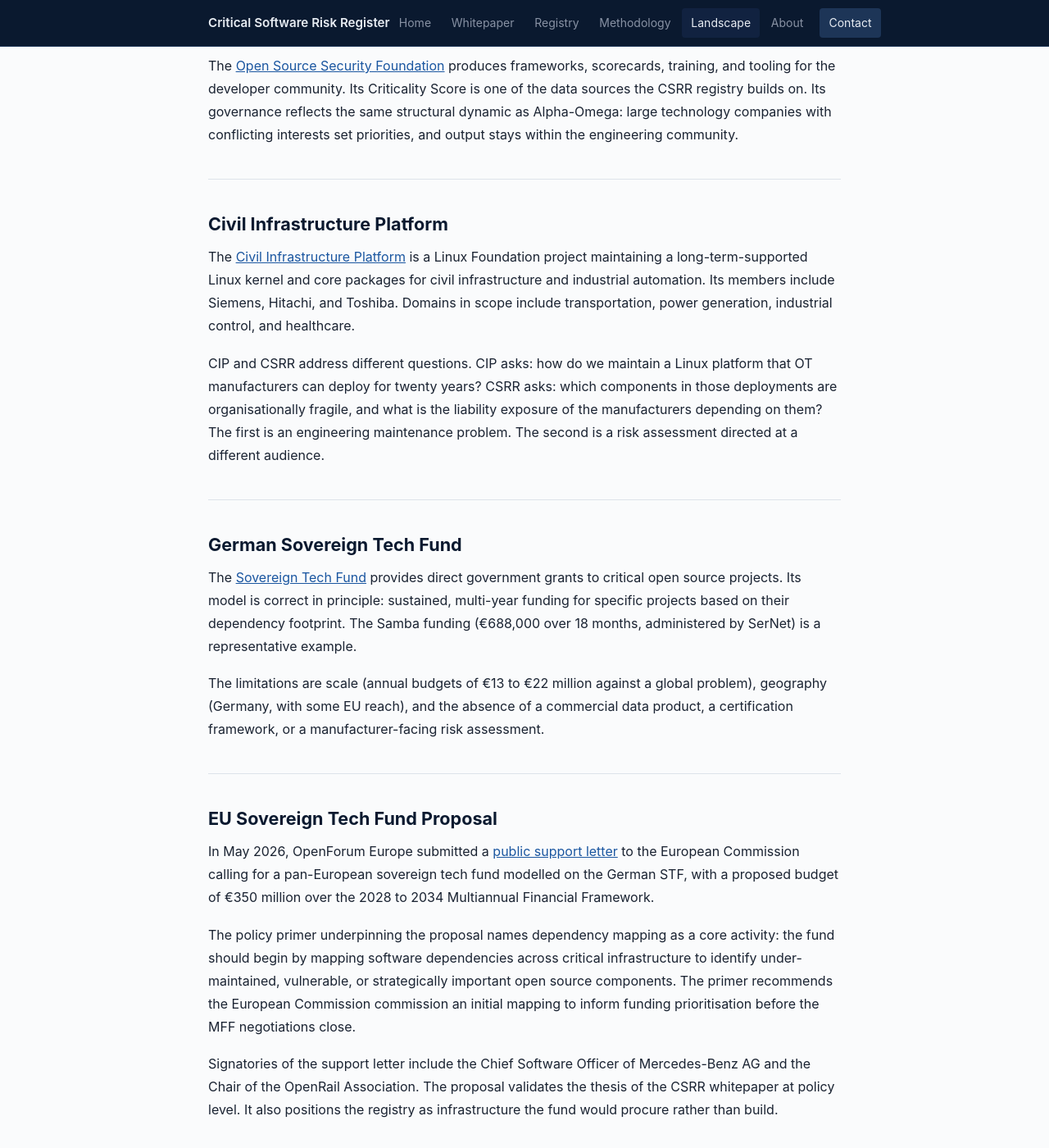
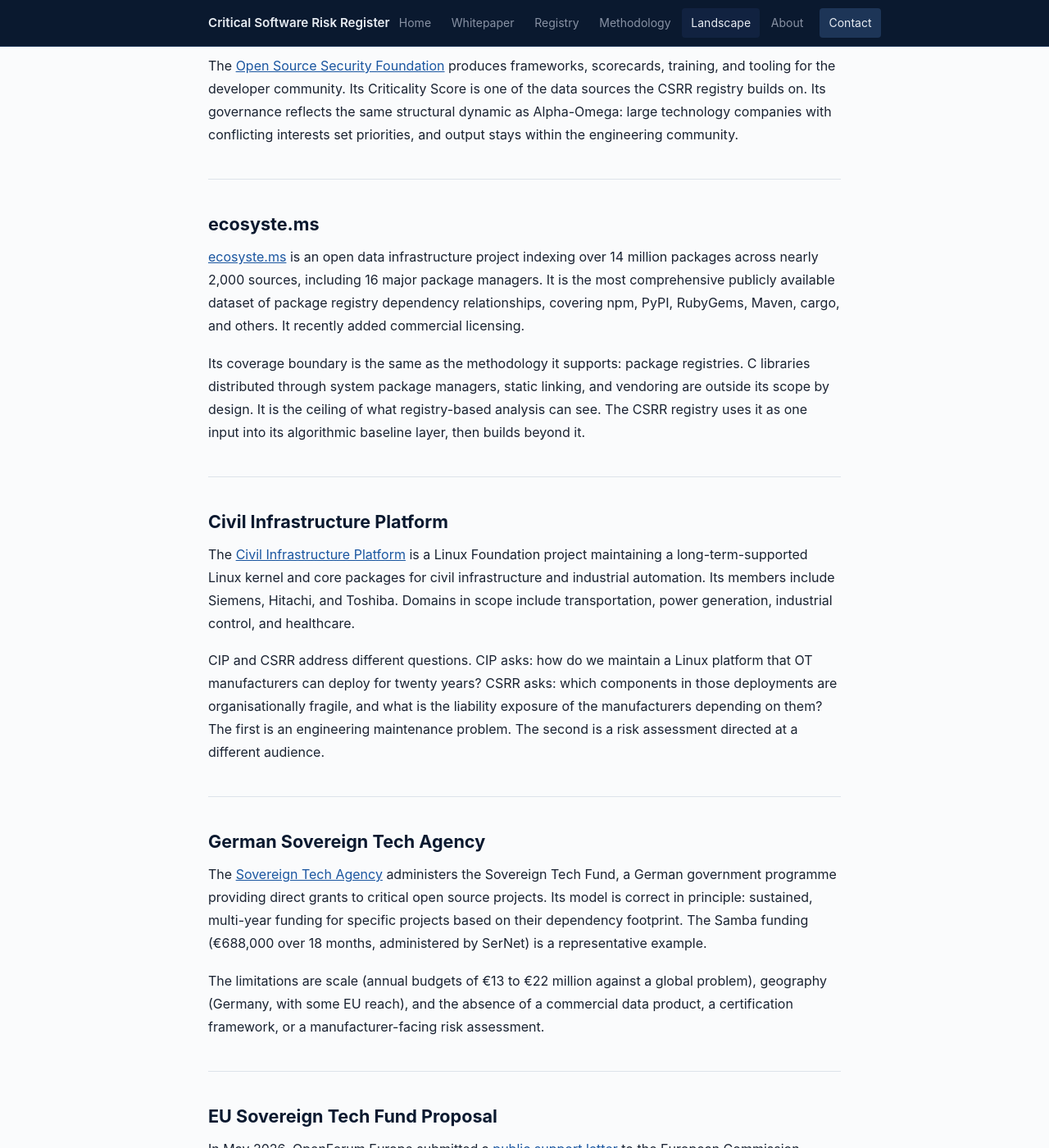
Before and after one commit to criticalregistry/criticalregistry.github.io, a Jekyll site: the page built from landscape.md, in a window 1280 px wide and 1400 px high, scrolled down 1004 px. Shown: the whole window at 82% size. Built offline with Jekyll 4.4.1, drawn with Linux system fonts in a browser that asks for light colours; some of the changed text lies outside the part shown.

Commit message:
Fix registry links (new tab), fix internal URL routing, add Landscape page

```diff
--- a/landscape.md
+++ b/landscape.md
@@ -3,7 +3,7 @@ layout: default
 title: Landscape
 ---
 
-<!-- Last updated: 2026-05-14 -->
+<!-- Last updated: 2026-05-15 -->
 
 # Landscape
 
@@ -29,6 +29,14 @@ The [Open Source Security Foundation](https://openssf.org) produces frameworks,
 
 ---
 
+## ecosyste.ms
+
+[ecosyste.ms](https://ecosyste.ms) is an open data infrastructure project indexing over 14 million packages across nearly 2,000 sources, including 16 major package managers. It is the most comprehensive publicly available dataset of package registry dependency relationships, covering npm, PyPI, RubyGems, Maven, cargo, and others. It recently added commercial licensing.
+
+Its coverage boundary is the same as the methodology it supports: package registries. C libraries distributed through system package managers, static linking, and vendoring are outside its scope by design. It is the ceiling of what registry-based analysis can see. The CSRR registry uses it as one input into its algorithmic baseline layer, then builds beyond it.
+
+---
+
 ## Civil Infrastructure Platform
 
 The [Civil Infrastructure Platform](https://cip-project.org) is a Linux Foundation project maintaining a long-term-supported Linux kernel and core packages for civil infrastructure and industrial automation. Its members include Siemens, Hitachi, and Toshiba. Domains in scope include transportation, power generation, industrial control, and healthcare.
@@ -37,9 +45,9 @@ CIP and CSRR address different questions. CIP asks: how do we maintain a Linux p
 
 ---
 
-## German Sovereign Tech Fund
+## German Sovereign Tech Agency
 
-The [Sovereign Tech Fund](https://www.sovereigntechfund.de) provides direct government grants to critical open source projects. Its model is correct in principle: sustained, multi-year funding for specific projects based on their dependency footprint. The Samba funding (€688,000 over 18 months, administered by SerNet) is a representative example.
+The [Sovereign Tech Agency](https://www.sovereign.tech) administers the Sovereign Tech Fund, a German government programme providing direct grants to critical open source projects. Its model is correct in principle: sustained, multi-year funding for specific projects based on their dependency footprint. The Samba funding (€688,000 over 18 months, administered by SerNet) is a representative example.
 
 The limitations are scale (annual budgets of €13 to €22 million against a global problem), geography (Germany, with some EU reach), and the absence of a commercial data product, a certification framework, or a manufacturer-facing risk assessment.
 
```
Also changed, not shown: other parts of landscape.md (+1 -1 lines), index.md (+4 -4 lines), whitepaper/index.md (+1 -1 lines).
